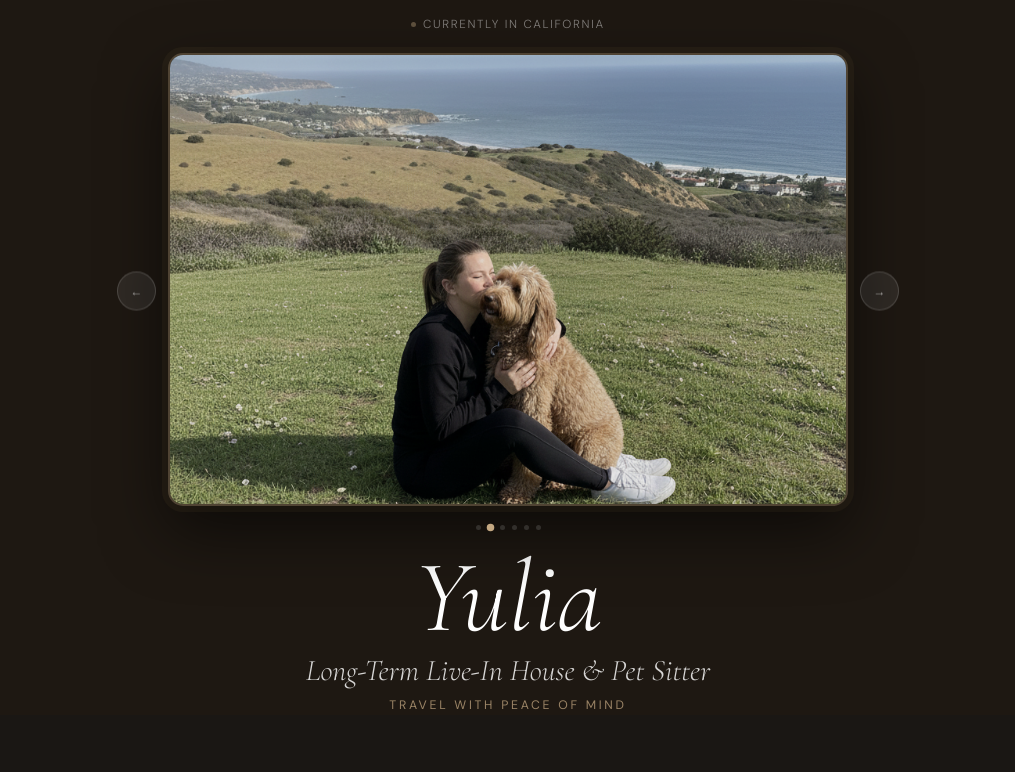
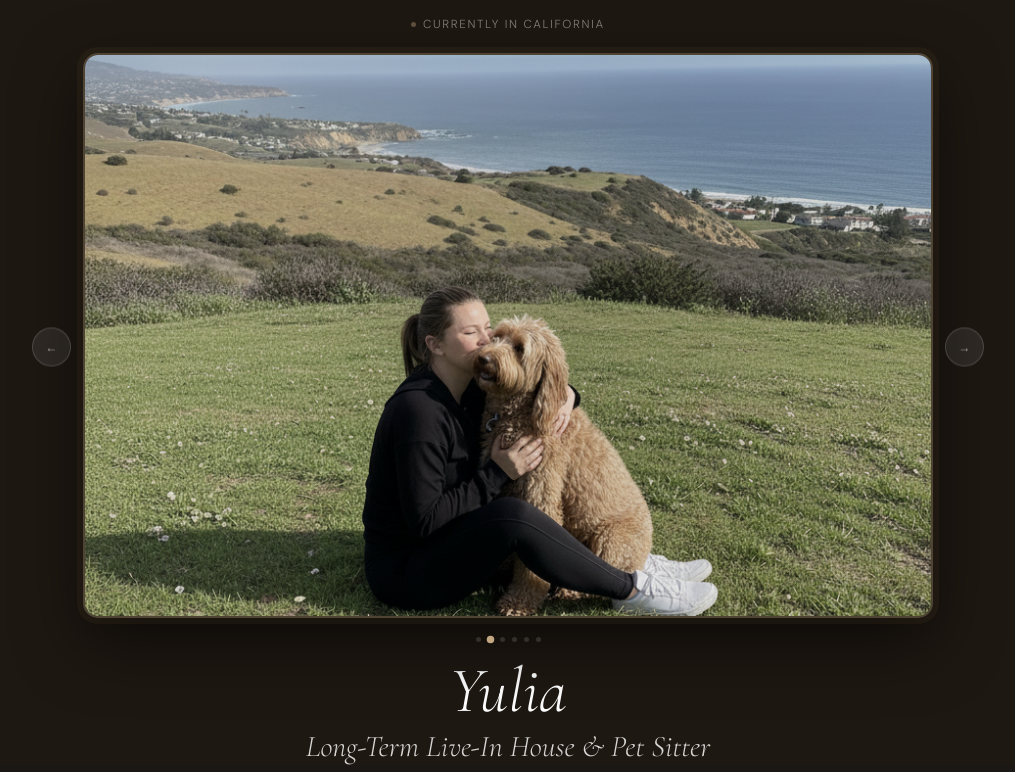
Before and after one commit to yuliapsavinkova/daisy, a website built with Vite: page index.html in a window 1280 px wide. Shown: the top 772 px of the page, without its empty margins (132-1147 px from the left). Built offline with nearby package versions, Linux system fonts and the light colour scheme.

Commit message:
hero sizing

```diff
--- a/carousel.css
+++ b/carousel.css
@@ -9,8 +9,8 @@
 }
 
 .carousel-viewport {
-  width: clamp(300px, 80vw, 680px);
-  height: clamp(200px, 48vw, 453px);
+  width: clamp(300px, 90vw, 850px);
+  height: clamp(200px, 60vw, 565px);
   border-radius: 1rem;
   overflow: hidden;
   border: 2px solid rgba(196, 168, 130, 0.3);
--- a/index.html
+++ b/index.html
@@ -45,7 +45,7 @@
           <h1>Yulia</h1>
           <p class="hero-headline">
             <span class="hero-headline-main">Long-Term Live-In House &amp; Pet Sitter</span>
-            <span class="hero-headline-sub">travel with peace of mind</span>
+            <!-- <span class="hero-headline-sub">travel with peace of mind</span> -->
           </p>
         </div>
       </div>
--- a/style.css
+++ b/style.css
@@ -189,7 +189,7 @@ section:nth-child(even) {
 
 .hero-body h1 {
   font-family: var(--f-serif);
-  font-size: clamp(3.5rem, 8vw, 7rem);
+  font-size: clamp(3.5rem, 5vw, 7rem);
   font-weight: 300;
   font-style: italic;
   color: #fff;
```
